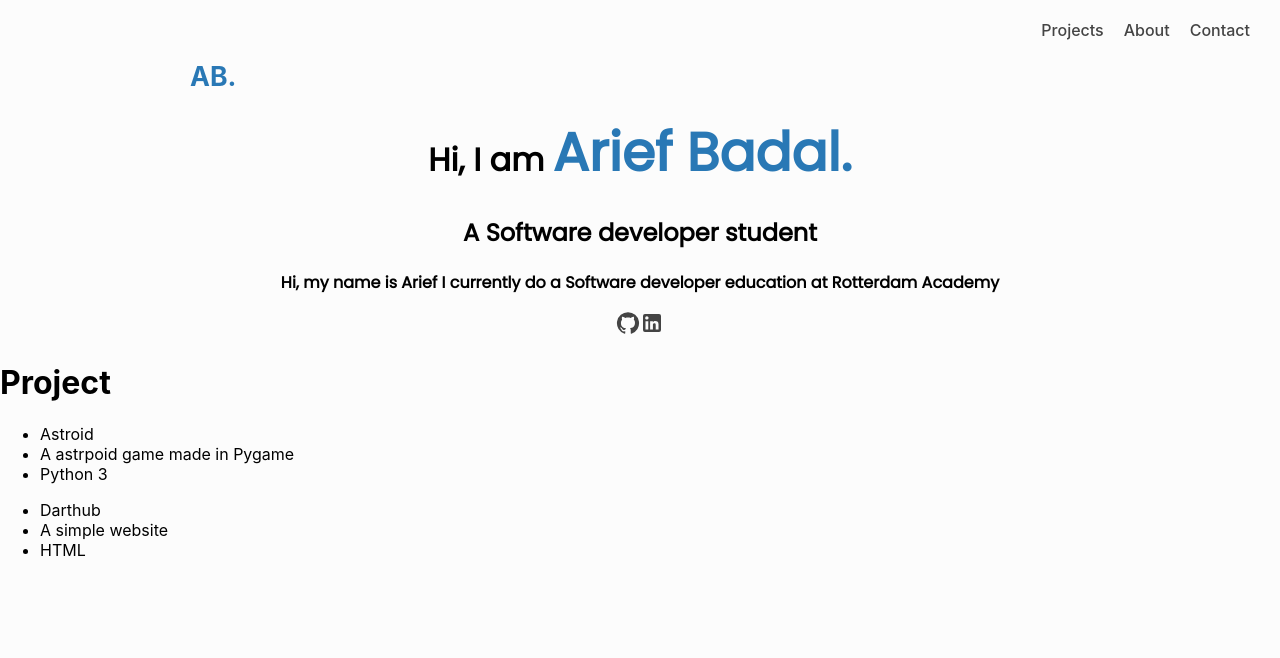
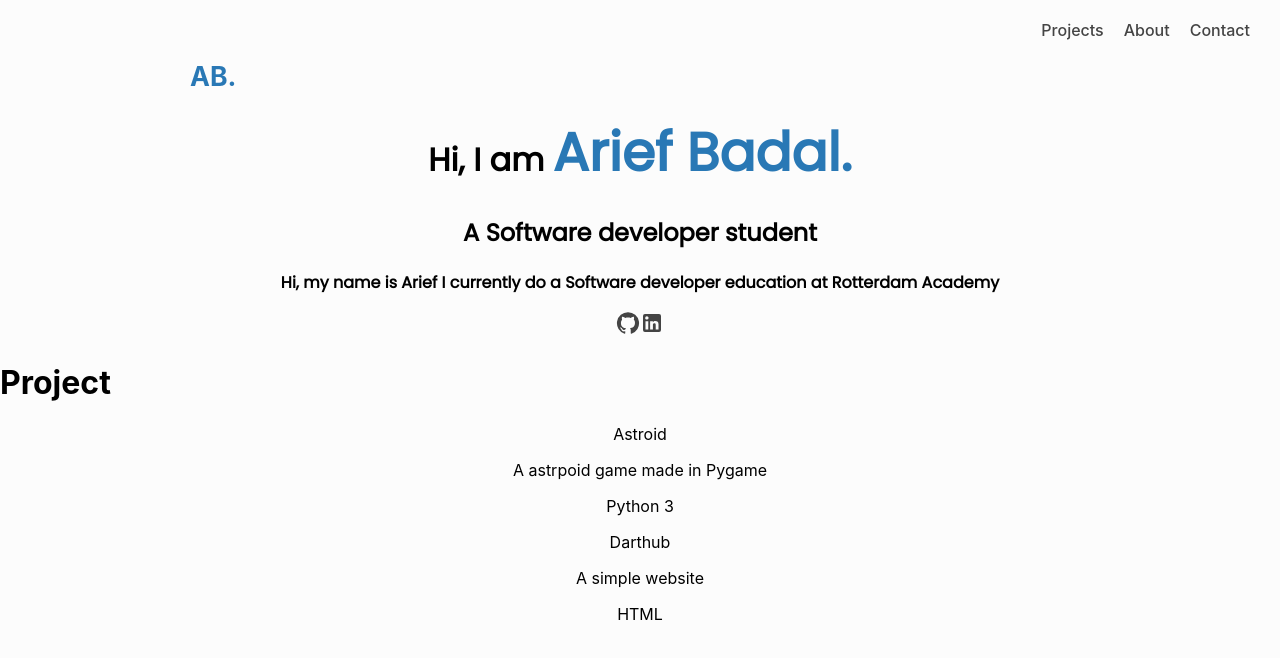
Before and after one commit to AriefBadal23/portofolio-website, a React (Create React App) app: page / in a window 1280 px wide. Shown: the top 658 px of the page. Built offline with nearby package versions, Linux system fonts and the light colour scheme.

Commit message:
Change style of project container

```diff
--- a/src/components/Projectcontainer/projectcontainer.css
+++ b/src/components/Projectcontainer/projectcontainer.css
@@ -0,0 +1,3 @@
+.project-container {
+    text-align: center;
+}
--- a/src/components/Projectcontainer/projectcontainer.js
+++ b/src/components/Projectcontainer/projectcontainer.js
@@ -1,12 +1,11 @@
 // {project} omdat dit beter is dan props.project
+import './projectcontainer.css'
 function ProjectContainer({project}) {
     return (
         <div className="project-container">
-            <ul>
-                <li>{project.name}</li>
-                <li>{project.description}</li>
-                <li>{project.codestack}</li>
-            </ul>
+                <p>{project.name}</p>
+                <p>{project.description}</p>
+                <p>{project.codestack}</p>
         </div>
      );
 }
```
